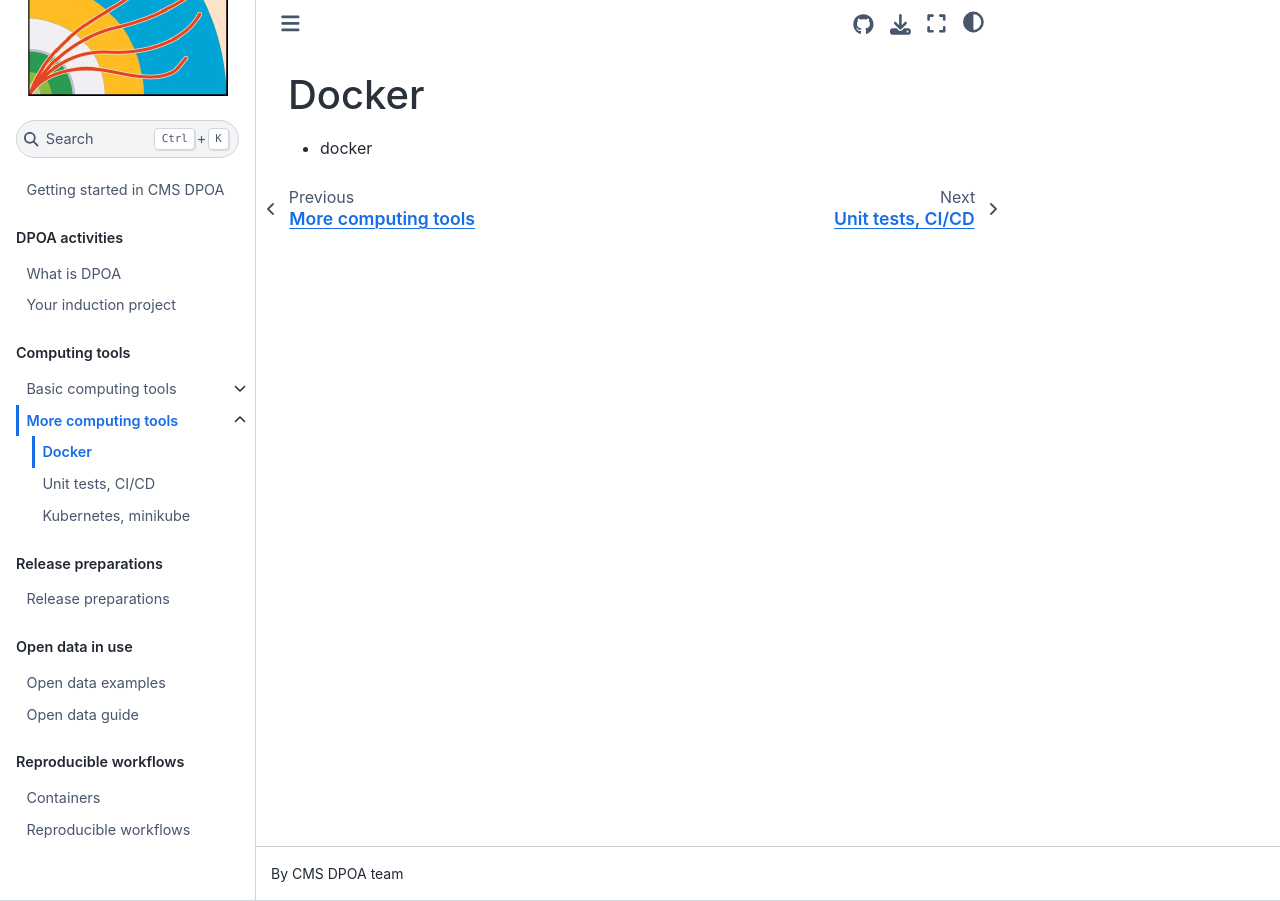
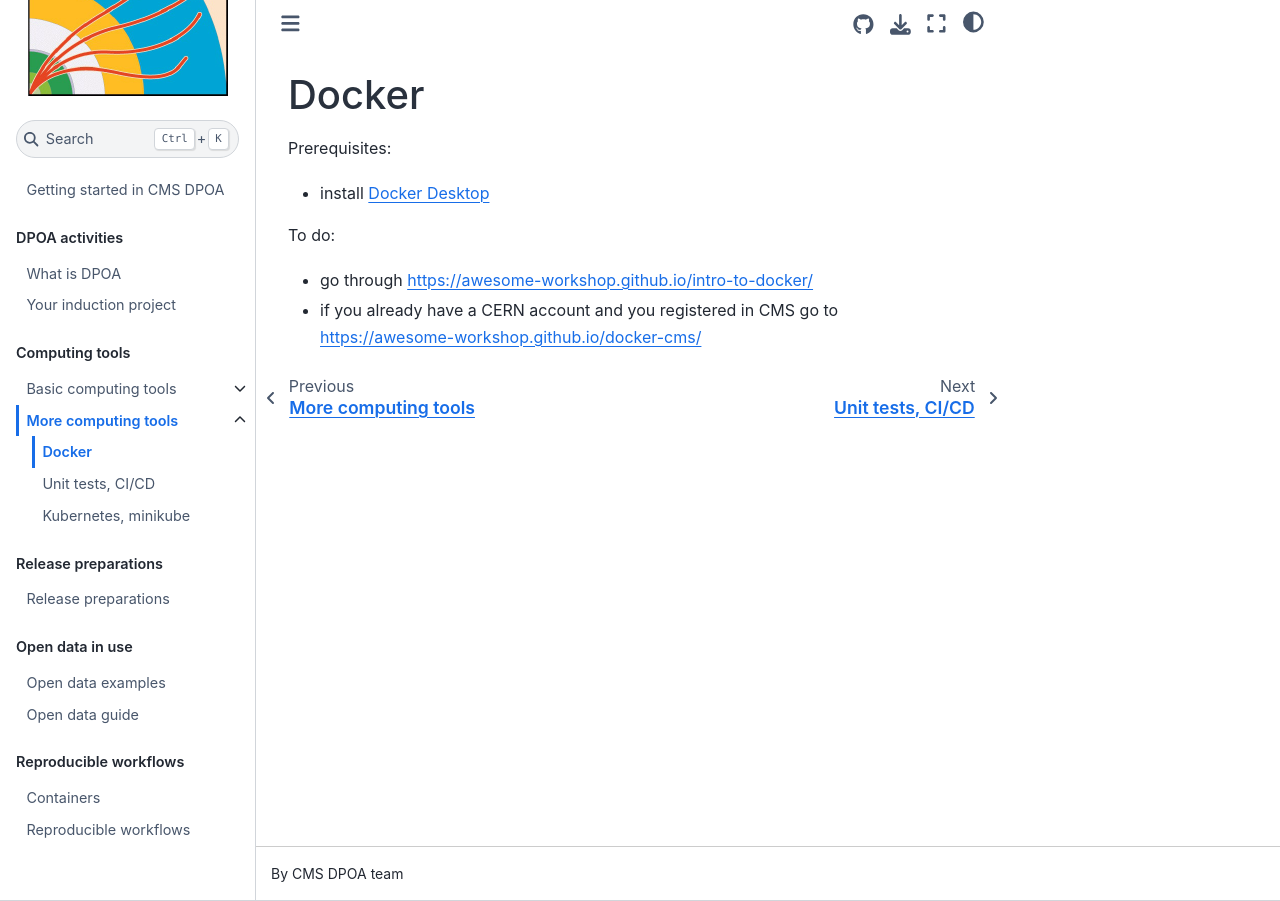
Before and after one commit to cms-dpoa/cms-dpoa-getting-started, a Jupyter Book: the page built from computing/more/docker.md, in a window 1280 px wide. Built offline with Jupyter Book 1.0.4 settings and Sphinx 7.4.7 and the Sphinx Book theme 1.1.4, drawn with Linux system fonts in a browser that asks for light colours.

Commit message:
Update docker.md

```diff
--- a/computing/more/docker.md
+++ b/computing/more/docker.md
@@ -1,4 +1,8 @@
 # Docker
 
+Prerequisites:
+- install [Docker Desktop](https://www.docker.com/products/docker-desktop)
 
-- docker
+To do:
+- go through https://awesome-workshop.github.io/intro-to-docker/
+- if you already have a CERN account and you registered in CMS  go to https://awesome-workshop.github.io/docker-cms/
```
